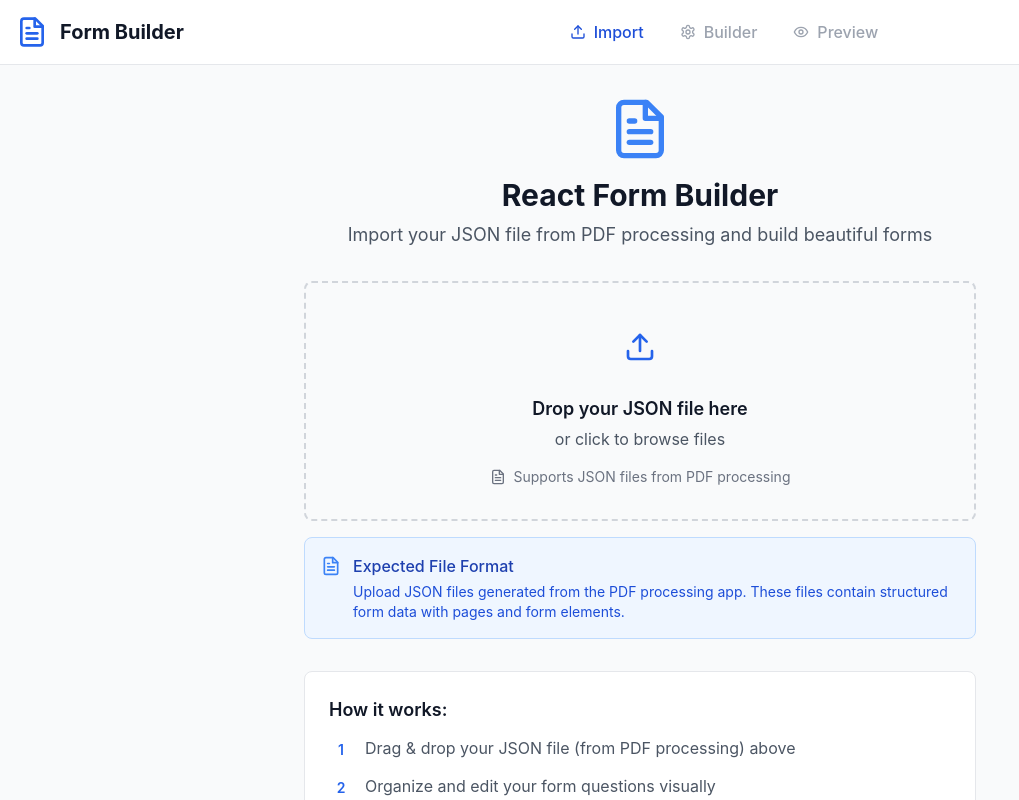
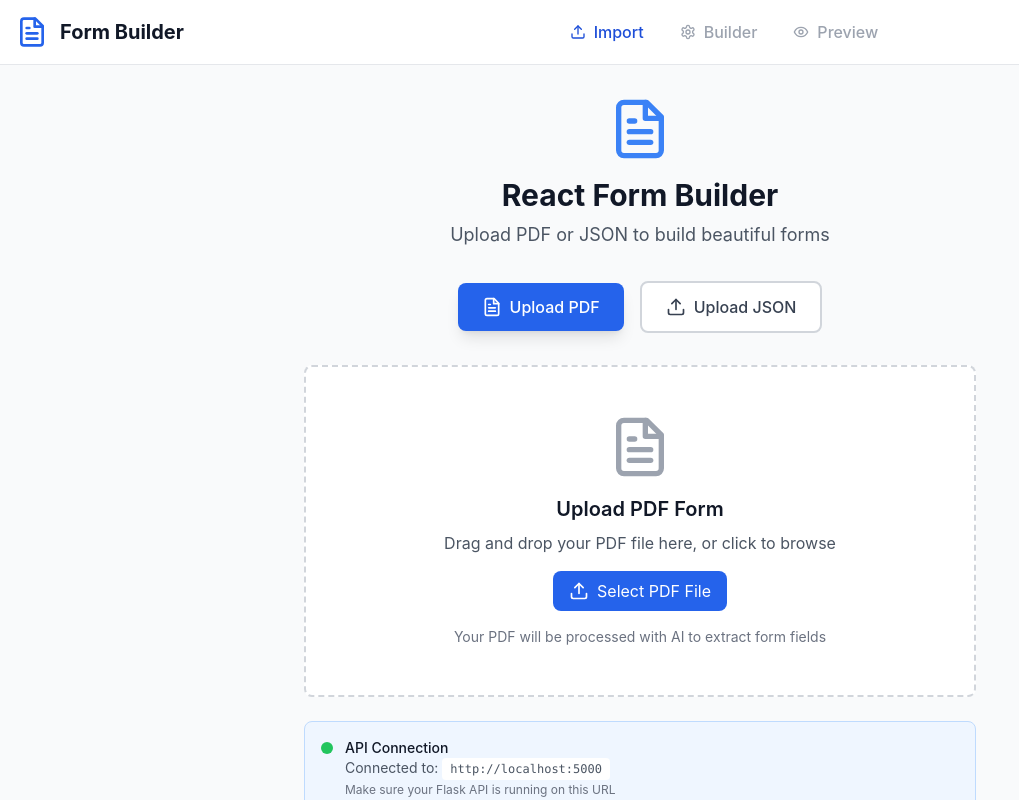
Before and after one commit to Amruth22/react-form-builder, a React (Create React App) app: page / in a window 1280 px wide. Shown: the top 800 px of the page, without its empty margins (0-1019 px from the left). Built offline with nearby package versions, Linux system fonts and the light colour scheme.

Commit message:
Update App.js to support both PDF and JSON upload

```diff
--- a/src/App.js
+++ b/src/App.js
@@ -3,11 +3,13 @@ import { Upload, FileText, Download, Eye, Settings } from 'lucide-react';
 import FormBuilder from './components/FormBuilder';
 import FormPreview from './components/FormPreview';
 import JsonDropZone from './components/JsonDropZone';
+import PdfUploadZone from './components/PdfUploadZone';
 import Header from './components/Header';
 
 function App() {
   const [formData, setFormData] = useState(null);
   const [currentView, setCurrentView] = useState('import'); // 'import', 'builder', 'preview'
+  const [uploadMode, setUploadMode] = useState('pdf'); // 'pdf' or 'json'
 
   const handleJsonImport = useCallback((jsonData) => {
     console.log('Imported JSON:', jsonData);
@@ -96,17 +98,76 @@ function App() {
                 React Form Builder
               </h1>
               <p className="text-gray-600 text-lg">
-                Import your JSON file from PDF processing and build beautiful forms
+                Upload PDF or JSON to build beautiful forms
               </p>
             </div>
 
+            {/* Upload Mode Selector */}
+            <div className="flex items-center justify-center space-x-4 mb-8">
+              <button
+                onClick={() => setUploadMode('pdf')}
+                className={`px-6 py-3 rounded-lg font-medium transition-all ${
+                  uploadMode === 'pdf'
+                    ? 'bg-blue-600 text-white shadow-lg'
+                    : 'bg-white text-gray-700 border-2 border-gray-300 hover:border-blue-400'
+                }`}
+              >
+                <div className="flex items-center space-x-2">
+                  <FileText className="w-5 h-5" />
+                  <span>Upload PDF</span>
+                </div>
+              </button>
+
+              <button
+                onClick={() => setUploadMode('json')}
+                className={`px-6 py-3 rounded-lg font-medium transition-all ${
+                  uploadMode === 'json'
+                    ? 'bg-blue-600 text-white shadow-lg'
+                    : 'bg-white text-gray-700 border-2 border-gray-300 hover:border-blue-400'
+                }`}
+              >
+                <div className="flex items-center space-x-2">
+                  <Upload className="w-5 h-5" />
+                  <span>Upload JSON</span>
+                </div>
+              </button>
+            </div>
+
+            {/* Upload Components */}
+            {uploadMode === 'pdf' ? (
+              <PdfUploadZone onJsonReceived={handleJsonImport} />
+            ) : (
               <JsonDropZone onJsonImport={handleJsonImport} />
+            )}
 
             <div className="mt-8 p-6 bg-white rounded-lg border border-gray-200">
               <h3 className="text-lg font-semibold text-gray-900 mb-3">
                 How it works:
               </h3>
               <div className="space-y-3 text-gray-600">
+                {uploadMode === 'pdf' ? (
+                  <>
+                    <div className="flex items-start space-x-3">
+                      <div className="w-6 h-6 bg-primary-100 text-primary-600 rounded-full flex items-center justify-center text-sm font-semibold flex-shrink-0 mt-0.5">
+                        1
+                      </div>
+                      <p>Upload your PDF form - AI will extract all fields automatically</p>
+                    </div>
+                    <div className="flex items-start space-x-3">
+                      <div className="w-6 h-6 bg-primary-100 text-primary-600 rounded-full flex items-center justify-center text-sm font-semibold flex-shrink-0 mt-0.5">
+                        2
+                      </div>
+                      <p>Organize and edit your form questions visually</p>
+                    </div>
+                    <div className="flex items-start space-x-3">
+                      <div className="w-6 h-6 bg-primary-100 text-primary-600 rounded-full flex items-center justify-center text-sm font-semibold flex-shrink-0 mt-0.5">
+                        3
+                      </div>
+                      <p>Export as a beautiful HTML form ready to use</p>
+                    </div>
+                  </>
+                ) : (
+                  <>
                     <div className="flex items-start space-x-3">
                       <div className="w-6 h-6 bg-primary-100 text-primary-600 rounded-full flex items-center justify-center text-sm font-semibold flex-shrink-0 mt-0.5">
                         1
@@ -125,6 +186,8 @@ function App() {
                       </div>
                       <p>Export as a beautiful HTML form ready to use</p>
                     </div>
+                  </>
+                )}
               </div>
             </div>
           </div>
```
Lines whose indentation alone changed are shown as unchanged.
